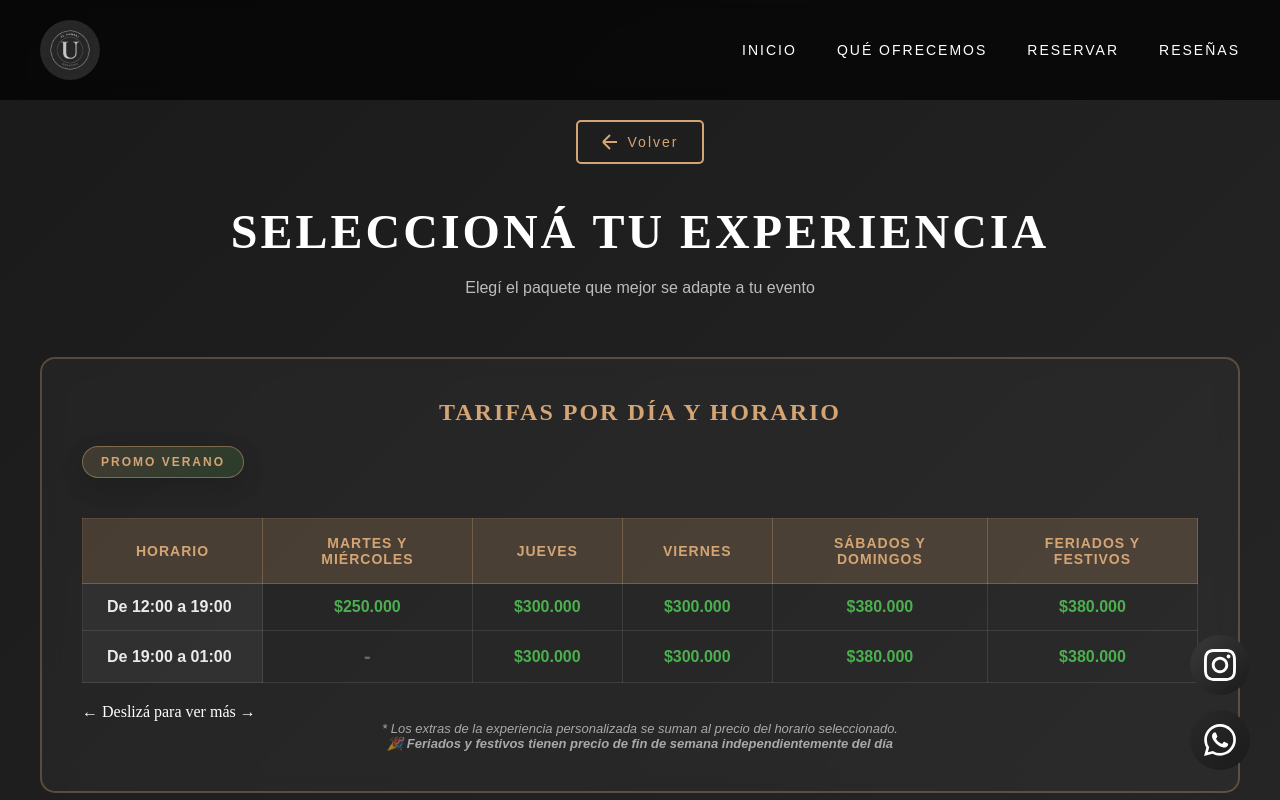
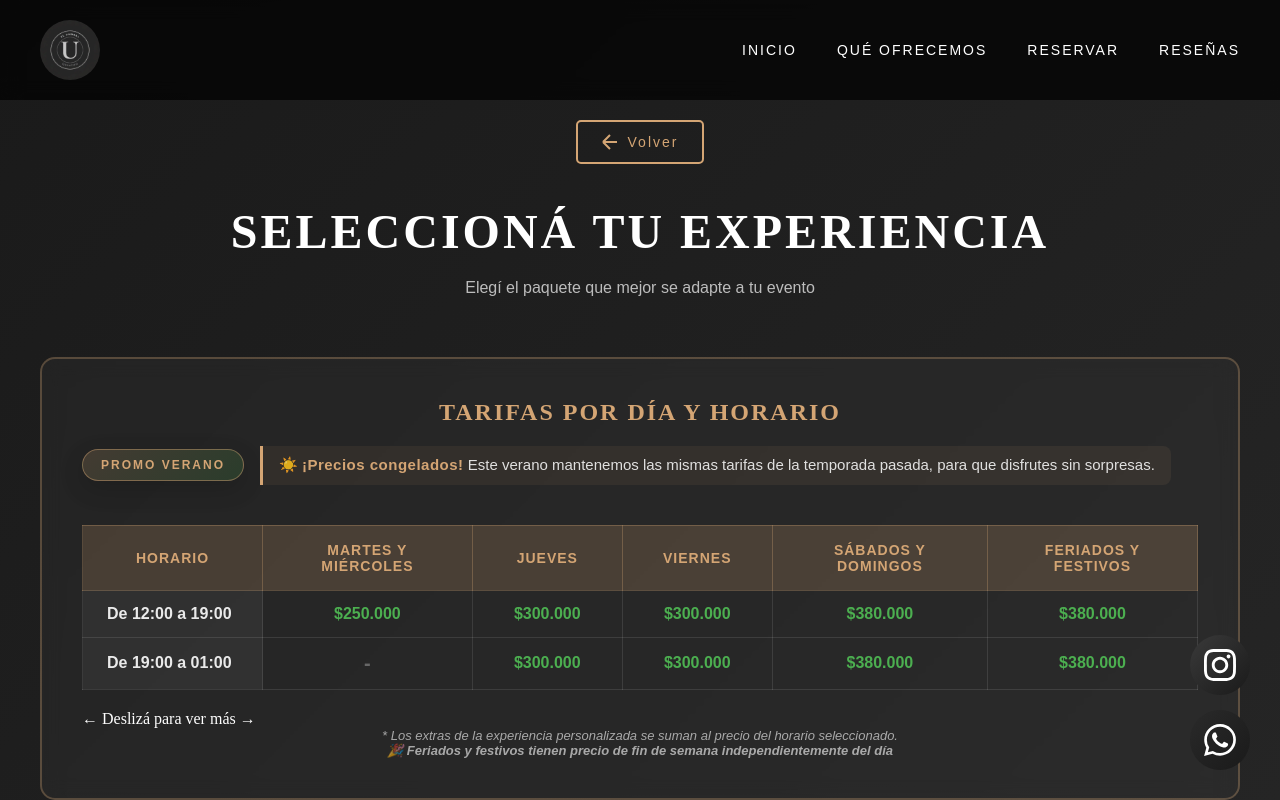
Before and after one commit to nicolas-silva20/quincho-reservas-frontend, a website built with Vite: page index.html in a window 1280 px wide. Both pictures are taken after typing "Sample" into the empty fields and a click on the button "CONTINUAR". Shown: the top 800 px of the page. Built offline with nearby package versions, Linux system fonts and the light colour scheme; files whose address does not match are found by name.

Commit message:
Promo verano: agregar mensaje de precios congelados junto al badge
Co-Authored-By: Claude Opus 5.5 <noreply@anthropic.com>

```diff
--- a/sections/seleccionar-experiencia/seleccionar-experiencia.css
+++ b/sections/seleccionar-experiencia/seleccionar-experiencia.css
@@ -89,6 +89,37 @@
     letter-spacing: 2px;
     text-transform: uppercase;
     box-shadow: 0 8px 24px rgba(0, 0, 0, 0.18);
+}
+
+.promo-header {
+    display: flex;
+    align-items: center;
+    flex-wrap: wrap;
+    gap: 0.75rem 1rem;
+    margin-bottom: var(--spacing-md);
+}
+
+.promo-header .promo-badge {
+    margin: 0;
+    flex-shrink: 0;
+}
+
+.promo-mensaje {
+    margin: 0;
+    padding: 8px 16px;
+    border-left: 3px solid var(--color-primary);
+    border-radius: 0 8px 8px 0;
+    background: rgba(212, 165, 116, 0.08);
+    color: rgba(255, 255, 255, 0.85);
+    font-family: var(--font-secondary);
+    font-size: 15px;
+    line-height: 1.5;
+}
+
+.promo-mensaje strong {
+    color: var(--color-primary);
+    font-weight: 700;
+    letter-spacing: 0.5px;
 }
 
 .tabla-precios-wrapper {
@@ -189,6 +220,15 @@
         margin-bottom: var(--spacing-sm);
         font-size: 11px;
         letter-spacing: 1.5px;
+    }
+
+    .promo-header {
+        margin-bottom: var(--spacing-sm);
+    }
+
+    .promo-mensaje {
+        font-size: 13px;
+        padding: 6px 12px;
     }
 
     .tabla-precios-horarios {
--- a/sections/seleccionar-experiencia/seleccionar-experiencia.js
+++ b/sections/seleccionar-experiencia/seleccionar-experiencia.js
@@ -429,7 +429,10 @@ function renderTablaPreciosHorarios() {
     return `
         <div class="tabla-precios-container">
             <h2 class="tabla-precios-title">TARIFAS POR DÍA Y HORARIO</h2>
-            <div class="promo-badge">PROMO VERANO</div>
+            <div class="promo-header">
+                <div class="promo-badge">PROMO VERANO</div>
+                <p class="promo-mensaje">☀️ <strong>¡Precios congelados!</strong> Este verano mantenemos las mismas tarifas de la temporada pasada, para que disfrutes sin sorpresas.</p>
+            </div>
             <div class="tabla-precios-wrapper">
                 <table class="tabla-precios-horarios">
                     <thead>
```
